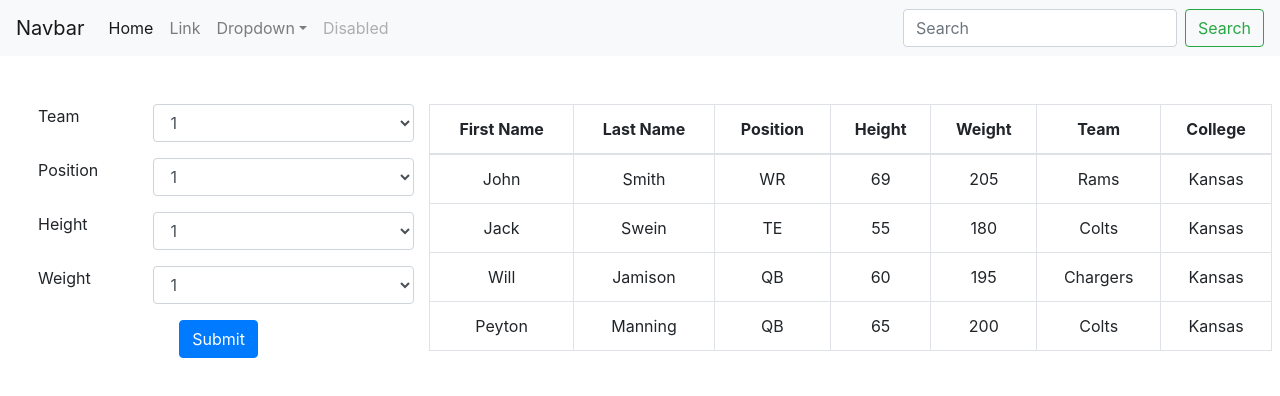
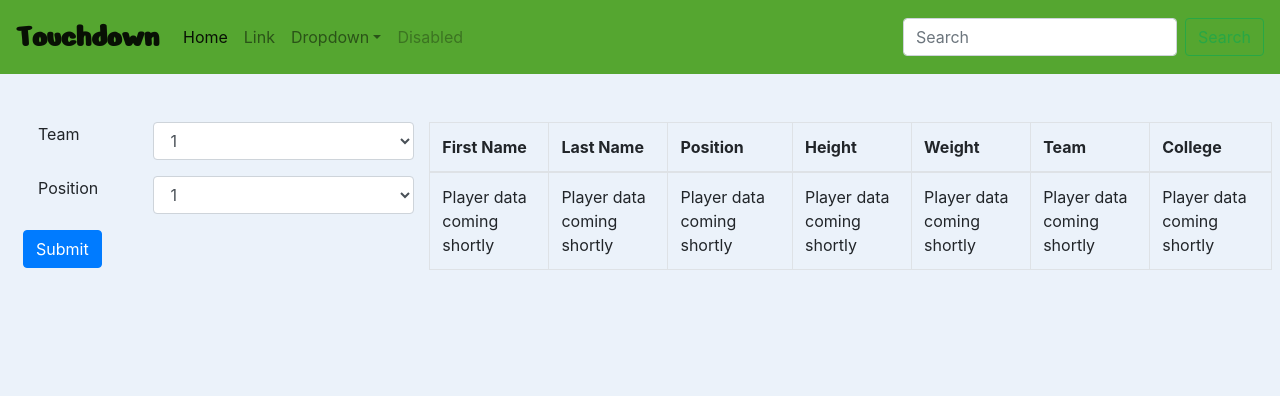
Before and after one commit to Loganmulvihill/Touchdown, a React (Create React App) app in the folder touchdown-react-app/: page / in a window 1280 px wide. Shown: the top 396 px of the page. Built offline with nearby package versions, Linux system fonts and the light colour scheme.

Commit message:
changed basic form architecture and added in select group data mapping

```diff
--- a/touchdown-react-app/public/index.html
+++ b/touchdown-react-app/public/index.html
@@ -10,6 +10,10 @@
   <link rel="stylesheet" href="https://cdn.jsdelivr.net/npm/bootstrap@4.5.3/dist/css/bootstrap.min.css"
     integrity="sha384-TX8t27EcRE3e/ihU7zmQxVncDAy5uIKz4rEkgIXeMed4M0jlfIDPvg6uqKI2xXr2" crossorigin="anonymous">
   <link rel="apple-touch-icon" href="%PUBLIC_URL%/logo192.png" />
+  <link rel="preconnect" href="https://fonts.gstatic.com">
+  <link href="https://fonts.googleapis.com/css2?family=Roboto&family=Satisfy&display=swap" rel="stylesheet">
+  <link rel="preconnect" href="https://fonts.gstatic.com">
+  <link href="https://fonts.googleapis.com/css2?family=Nerko+One&display=swap" rel="stylesheet">
   <!--
       manifest.json provides metadata used when your web app is installed on a
       user's mobile device or desktop. See https://developers.google.com/web/fundamentals/web-app-manifest/
--- a/touchdown-react-app/src/App.css
+++ b/touchdown-react-app/src/App.css
@@ -1,4 +1,4 @@
-.App {
+/* .App {
   text-align: center;
 }
 
@@ -35,4 +35,20 @@
   to {
     transform: rotate(360deg);
   }
+} */
+
+body {
+  background-color: #ebf2fa;
+  height: 100vh;
+  width: 100vw;
 }
+
+.navbar-bg {
+  background-color: #55a630;
+}
+
+.navbar-font {
+  font-family: "Nerko One", cursive;
+  font-size: 2rem;
+  font-weight: 700;
+}
--- a/touchdown-react-app/src/App.js
+++ b/touchdown-react-app/src/App.js
@@ -54,7 +54,17 @@ function App() {
     },
   ];
   const [selected, setSelected] = useState(selectedInputTitles);
-  const [playerArray, setPlayers] = useState(fakePlayers);
+  const [playerArray, setPlayers] = useState([]);
+  const [team, setTeam] = useState(null);
+  const [position, setPosition] = useState(null);
+
+  const handleTeamChange = (e) => {
+    setTeam(e.target.value);
+  };
+
+  const handlePositionChange = (e) => {
+    setPosition(e.target.value);
+  };
   // let filterChoices = []
 
   // useEffect(() => {
@@ -62,14 +72,32 @@ function App() {
   //     "https://cors-anywhere.herokuapp.com/https://api.armchairanalysis.com/v1.1/test/players?status=active"
   //   )
   //     .then((response) => response.json())
-  //     .then((data) => setPlayers(data));
+  //     .then((data) => setPlayers(data.data));
   // }, [playerArray]);
+
+  let schools =
+    playerArray.length === 0 ? "1" : playerArray.map((player) => player.cteam);
+  // let schools = players.map((player) => player.cteam);
+  let uniqueSchools = [...new Set(schools)];
+
+  let positions =
+    playerArray.length === 0
+      ? "1"
+      : playerArray.map((position) => position.pos1);
+  let uniquePositions = [...new Set(positions)];
 
   return (
     <div className="App">
+      {console.log(uniqueSchools)}
       <Navbar />
       <div className="col-12 d-flex pl-2 pr-2 pt-5">
-        <FilterForm selectedTitles={selected} />
+        <FilterForm
+          handleTeamChange={handleTeamChange}
+          handlePositionChange={handlePositionChange}
+          selectedTitles={selected}
+          schools={uniqueSchools}
+          positions={uniquePositions}
+        />
         <FilteredTable players={playerArray} />
       </div>
     </div>
--- a/touchdown-react-app/src/components/filter-form.jsx
+++ b/touchdown-react-app/src/components/filter-form.jsx
@@ -1,13 +1,59 @@
 import React from "react";
-import SelectFormGroup from "./select-form-group";
+// import SelectFormGroup from "./select-form-group";
 
 const FilterForm = (props) => {
-  const { selectedTitles } = props;
+  const { handleTeamChange, handlePositionChange, schools, positions } = props;
   return (
     <form className="col-12 col-md-4">
-      {selectedTitles.map((title) => (
-        <SelectFormGroup {...title} />
-      ))}
+      <div className="form-group d-flex justify-content-between">
+        <label
+          className="col-4 d-inline text-left"
+          htmlfor="exampleFormControlSelect1"
+        >
+          Team
+        </label>
+        <select
+          className="form-control col-8"
+          id="exampleFormControlSelect1"
+          onChange={handleTeamChange}
+        >
+          {schools.map((school) => (
+            <option>{school}</option>
+          ))}
+        </select>
+      </div>
+      <div className="form-group d-flex justify-content-between">
+        <label
+          className="col-4 d-inline text-left"
+          htmlfor="exampleFormControlSelect1"
+        >
+          Position
+        </label>
+        <select
+          className="form-control col-8"
+          id="exampleFormControlSelect1"
+          onChange={handlePositionChange}
+        >
+          {positions.map((position) => (
+            <option>{position}</option>
+          ))}
+        </select>
+      </div>
+      {/* <div className="form-group d-flex justify-content-between">
+        <label
+          className="col-4 d-inline text-left"
+          htmlfor="exampleFormControlSelect1"
+        >
+          Weight
+        </label>
+        <select className="form-control col-8" id="exampleFormControlSelect1">
+          <option>1</option>
+          <option>2</option>
+          <option>3</option>
+          <option>4</option>
+          <option>5</option>
+        </select>
+      </div> */}
       <button type="submit" className="btn btn-primary">
         Submit
       </button>
@@ -16,3 +62,17 @@ const FilterForm = (props) => {
 };
 
 export default FilterForm;
+
+// const FilterForm = (props) => {
+//   const { selectedTitles, handleTeamChange } = props;
+//   return (
+//     <form className="col-12 col-md-4">
+//       {selectedTitles.map((title) => (
+//         <SelectFormGroup {...title} />
+//       ))}
+//       <button type="submit" className="btn btn-primary">
+//         Submit
+//       </button>
+//     </form>
+//   );
+// };
--- a/touchdown-react-app/src/components/filtered-table.jsx
+++ b/touchdown-react-app/src/components/filtered-table.jsx
@@ -4,8 +4,31 @@ import TableRow from "./table-row";
 
 const FilteredTable = (props) => {
   const { players } = props;
+  let playerRow = null;
+  // let schools = players.map((player) => player.cteam);
+  // let uniqueSchools = [...new Set(schools)];
+  if (players.length === 0) {
+    playerRow = (
+      <tr>
+        <td>Player data coming shortly</td>
+        <td>Player data coming shortly</td>
+        <td>Player data coming shortly</td>
+        <td>Player data coming shortly</td>
+        <td>Player data coming shortly</td>
+        <td>Player data coming shortly</td>
+        <td>Player data coming shortly</td>
+      </tr>
+    );
+  } else {
+    // console.log(schools);
+    // console.log(uniqueSchools);
+    // console.log(typeof players);
+    playerRow = players.map((player) => (
+      <TableRow player={player} key={player.player} />
+    ));
+  }
   return (
-    <table class="table table-bordered col-12 col-md-8">
+    <table className="table table-bordered col-12 col-md-8">
       <thead>
         <tr>
           {/* <TableHeader /> */}
@@ -18,11 +41,7 @@ const FilteredTable = (props) => {
           <th scope="col">College</th>
         </tr>
       </thead>
-      <tbody>
-        {players.map((player) => (
-          <TableRow player={player} />
-        ))}
-      </tbody>
+      <tbody>{playerRow}</tbody>
     </table>
   );
 };
--- a/touchdown-react-app/src/components/navbar.jsx
+++ b/touchdown-react-app/src/components/navbar.jsx
@@ -2,9 +2,9 @@ import React from "react";
 
 const Navbar = (props) => {
   return (
-    <nav className="navbar navbar-expand-lg navbar-light bg-light">
-      <a className="navbar-brand" href="#">
-        Navbar
+    <nav className="navbar navbar-expand-lg navbar-light navbar-bg">
+      <a className="navbar-brand navbar-font" href="#">
+        Touchdown
       </a>
       <button
         className="navbar-toggler"
--- a/touchdown-react-app/src/components/select-form-group.jsx
+++ b/touchdown-react-app/src/components/select-form-group.jsx
@@ -10,7 +10,7 @@ const SelectFormGroup = (props) => {
     >
       <label
         className="col-4 d-inline text-left"
-        for="exampleFormControlSelect1"
+        htmlfor="exampleFormControlSelect1"
       >
         {titleProps.title}
       </label>
--- a/touchdown-react-app/src/components/table-row.jsx
+++ b/touchdown-react-app/src/components/table-row.jsx
@@ -4,13 +4,13 @@ const TableRow = (props) => {
   const { player } = props;
   return (
     <tr>
-      <td>{player.firstName}</td>
-      <td>{player.lastName}</td>
-      <td>{player.position}</td>
+      <td>{player.fname}</td>
+      <td>{player.lname}</td>
+      <td>{player.pos1}</td>
       <td>{player.height}</td>
       <td>{player.weight}</td>
-      <td>{player.team}</td>
-      <td>{player.college}</td>
+      <td>{player.cteam}</td>
+      <td>{player.col}</td>
     </tr>
   );
 };
```
Also changed, not shown: 1 other file (tests, documents, lock files or other folders).
